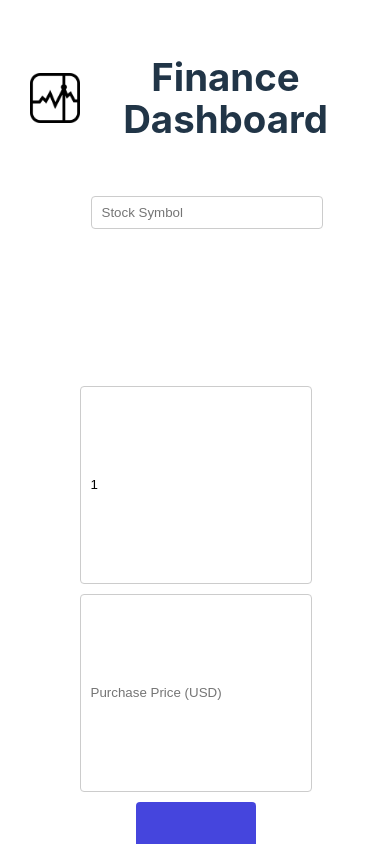
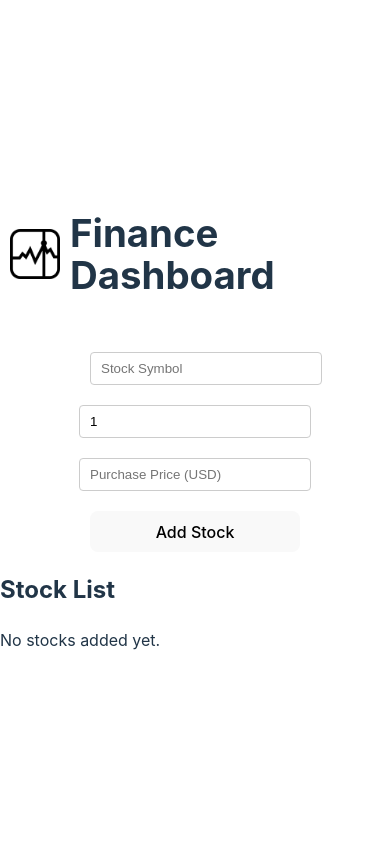
Before and after one commit to jayelinjiaqi/capstone-jayelin-se100, a React (Vite) app: page / in a window 390 px wide. Shown: the top 844 px of the page. Built offline with nearby package versions, Linux system fonts and the light colour scheme.

Commit message:
Update App.css

```diff
--- a/src/App.css
+++ b/src/App.css
@@ -1,38 +1,31 @@
-/* Main container styling */
-.container {
-  max-width: 1200px;
-  width: 90%;
-  margin: auto;
-  text-align: center;
-  padding: 20px;
-}
+/* ... other CSS ... */
 
-/* Flex row for input fields */
 .input-row {
   display: flex;
   flex-wrap: wrap;
-  gap: 20px; /* Equal space between each input */
+  gap: 20px;
   justify-content: center;
   align-items: center;
   width: 100%;
   margin-top: 20px;
 }
 
-/* Apply uniform flex properties to each input item */
 .input-row > * {
-  flex: 1 1 180px; /* Allow items to grow equally and set consistent width */
-  max-width: 210px; /* Prevent excessive width on larger screens */
-  min-width: 120px; /* Ensure minimum width on smaller screens */
+  flex: 1 1 180px;
+  max-width: 210px;
+  min-width: 120px;
 }
+
+/* ... other CSS ... */
 
 /* Stock symbol input box adjustments */
 .dropdown-container {
-  width: 100%; /* Full width within flex item */
-  padding: 0; /* No additional padding */
+  /* Remove fixed width */
+  padding: 0;
 }
 
 .searchInput {
-  width: 100%; /* Match width with other inputs */
+  width: 100%;
   padding: 8px 10px;
   border: 1px solid #ccc;
   border-radius: 4px;
@@ -40,7 +33,7 @@
 
 /* Quantity input adjustments */
 .quantity-input {
-  width: 100%;
+  /* Remove fixed width */
 }
 
 .quantity-textbox {
@@ -52,7 +45,7 @@
 
 /* Purchase price input adjustments */
 .purchaseprice-input {
-  width: 100%;
+  /* Remove fixed width */
 }
 
 .purchaseprice-textbox {
@@ -62,77 +55,4 @@
   border-radius: 4px;
 }
 
-/* Suggestions box styling */
-.suggestionBox {
-  position: absolute;
-  background: white;
-  border: 1px solid #ccc;
-  width: 100%; /* Match input width */
-  max-height: 150px;
-  overflow-y: auto;
-  z-index: 10;
-}
-
-.suggestionItem {
-  padding: 1px;
-  cursor: pointer;
-}
-
-.suggestionItem:hover {
-  background-color: #f0f0f0;
-}
-
-/* Button styling */
-button {
-  padding: 8px 15px;
-  font-size: 14px;
-  background-color: rgb(69, 69, 221);
-  color: white;
-  border: none;
-  border-radius: 4px;
-  cursor: pointer;
-  transition: background-color 0.3s;
-}
-
-button:hover {
-  background-color: #408bec;
-}
-
-/* Stock list styling */
-.stock-list {
-  margin-top: 30px;
-  text-align: left;
-  width: 100%;
-}
-
-/* Stock list headings */
-.stock-list h2 {
-  font-weight: bold;
-  font-size: 28px;
-  margin-bottom: 10px;
-}
-
-/* Responsive adjustments */
-@media (max-width: 768px) {
-  .input-row {
-    flex-direction: column;
-    gap: 10px; /* Smaller gap on small screens */
-  }
-
-  .stock-list {
-    text-align: center;
-  }
-
-  .stock-list h2 {
-    font-size: 24px;
-  }
-}
-
-/* Profit and loss colors */
-.profit {
-  color: green;
-}
-
-.loss {
-  color: red;
-}
+/* ... other CSS ... */
```
